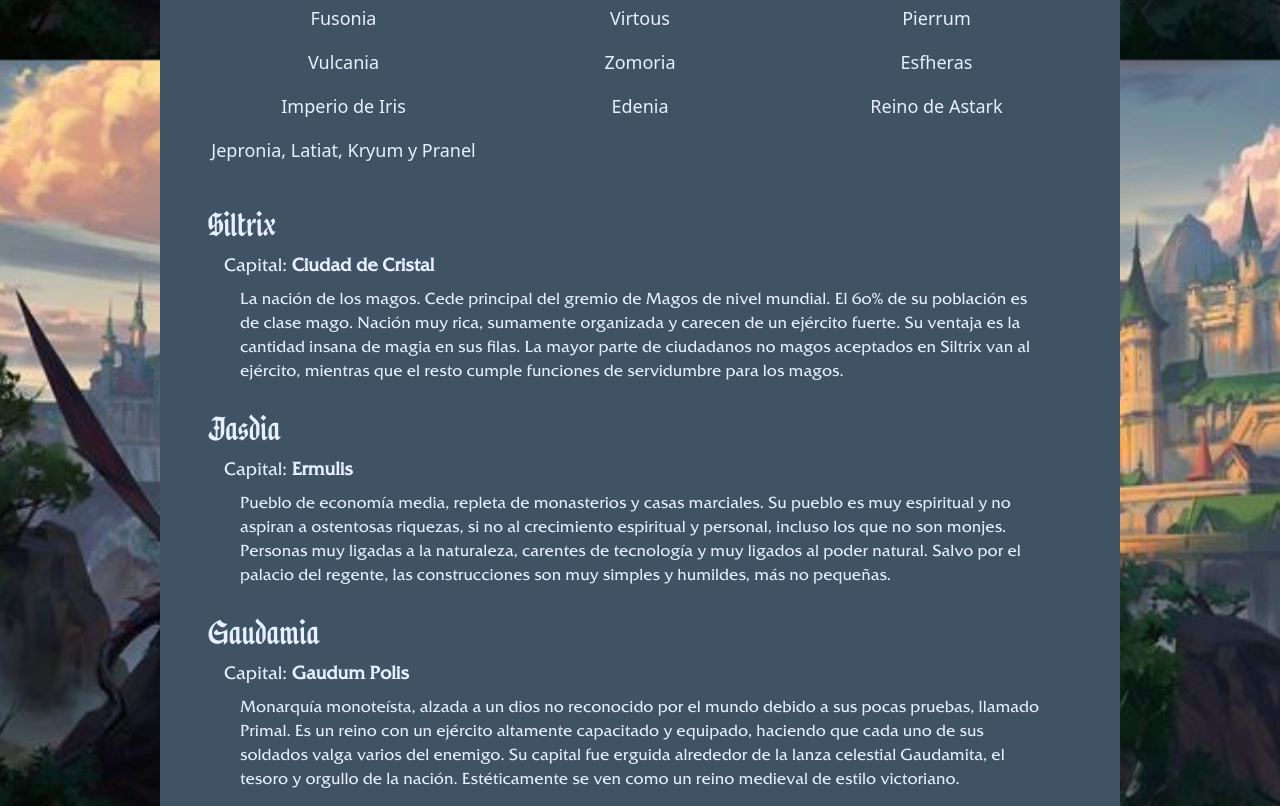
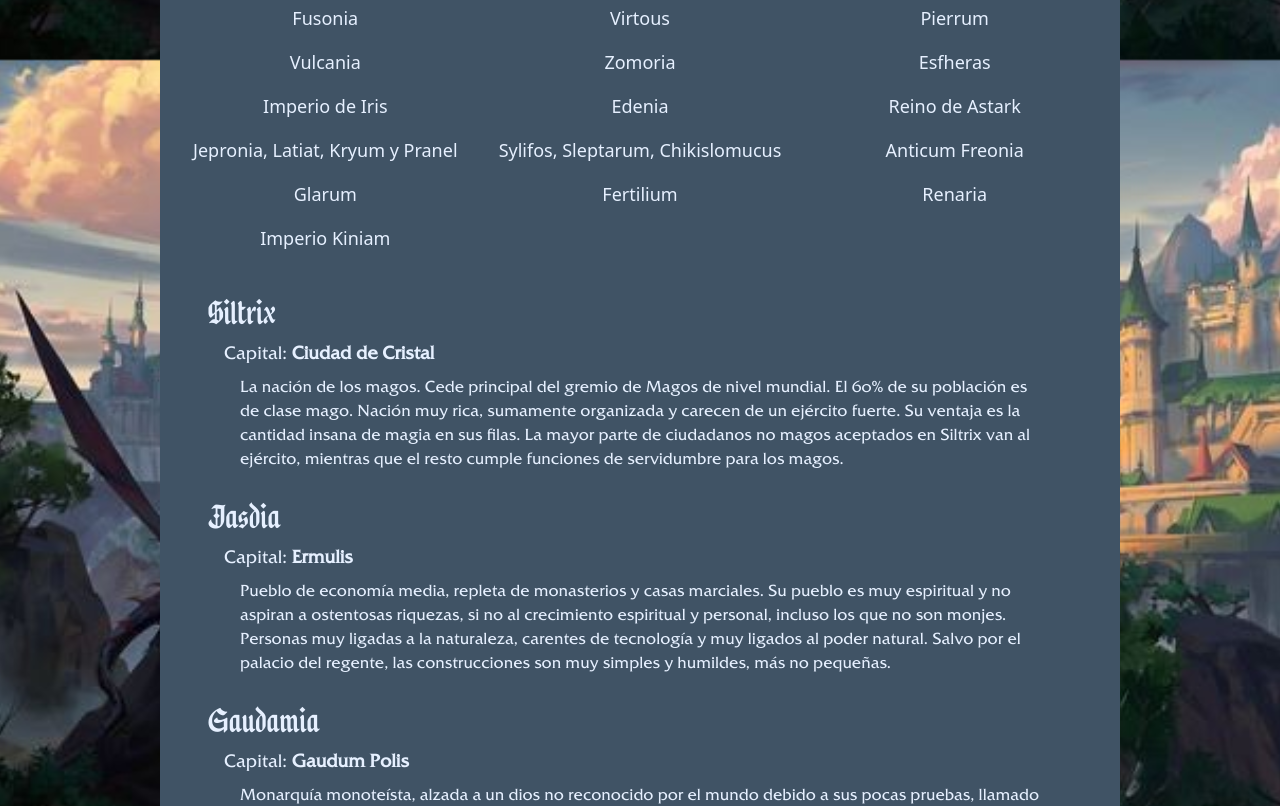
Before and after one commit to Aguss-Coder/proyecto2024-Busso-Garelli-Liebau-Luduena, a Next.js app: page /mapa in a window 1280 px wide. Shown: the part 740-1546 px from the top of the page. Built offline with nearby package versions, Linux system fonts and the light colour scheme.

Commit message:
finished map and handbook download start

```diff
--- a/app/manuales/page.tsx
+++ b/app/manuales/page.tsx
@@ -1,3 +1,19 @@
+'use client'
+
+import Link from "next/link";
+
 export default function Page() {
-  return <p className="text-principal-dark">Manuales</p>
+  return (
+    <main>
+      <div className={'content-background'}>
+        <section className="flex justify-center items-center">
+          <button className={` bg-principal-1`}>
+            <a download href="public/Manual de La leyenda de Nova Terra-1-2 copy.pdf">
+              Manual
+            </a>
+          </button>
+        </section>
+      </div>
+    </main>
+  )
 }
--- a/data/mapa.json
+++ b/data/mapa.json
@@ -108,5 +108,35 @@
     "name":"Jepronia, Latiat, Kryum y Pranel",
     "capital":"Varias",
     "description":"Eruditos por excelencia, y grandes cultivadores. Son los que piensan nuevas medidas políticas para la participación ciudadana en las decisiones. Más tolerantes a los errores, pero más severos ante los castigos por incumplir normas. Excelentes tiradores."
+  },
+  {
+    "name":"Sylifos, Sleptarum, Chikislomucus",
+    "capital":"Varias",
+    "description":"Grandes guerreros y pescadores. No aceptan los errores físicos, asesinando niños que nacen con malformaciones. Fomentan el uso de la fuerza para aplastar a los débiles. Poseen barcos muy débiles pero extremadamente rápidos. Muy religiosos."
+  },
+  {
+    "name":"Anticum Freonia",
+    "capital":"Nova Cetrum",
+    "description":"La nación más antigua del mundo. Sede de los vigilantes del firmamento, la orden de oráculos más antigua y poderosa del mundo. Están totalmente desligados al gremio de asesinos, pues ven como un crimen al utilizar la vida de las personas como una forma de ganarse la vida. Poseen una fuerte caballería."
+  },
+  {
+    "name":"Glarum",
+    "capital":"Kison",
+    "description":"Auto proclamada nación de la luz. Según su tradición el país del señor de la luz y la única nación merecedora de ser la que esté por encima del resto. Su egocentrismo es alto y esto genera una gran xenofobia hacia todos los países. Un país muy rico debido a las extremadamente grandes reservas de carbón y hierro de sus minas. A pesar de su apatía y sensación de grandeza, forman parte de la Alianza de Saturnus"
+  },
+  {
+    "name":"Fertilium",
+    "capital":"Rona",
+    "description":"El granero del mundo. El país con el suelo más fértil y productivo. Pudiendo generar comida para sí mismo y 9 naciones, siendo neutral y pacífico con todas las naciones del mundo, viven de producir y exportar comida en cantidades colosales.Existe una gran brecha económica entre terratenientes, políticos, jefes militares y el resto de la población. De igual forma, es el país con más oportunidades para las clases bajas de subir su estatus. Posee un ejército muy bien preparado."
+  },
+  {
+    "name":"Renaria",
+    "capital":"Bosvale",
+    "description":"La lanza se Saturnus. País con un gobierno militar estricto desde hace siglos. Poseen la mejor infantería de todas, más su armada y tiradores son muy mediocres. Se benefician del comercio para obtener recursos de todo tipo para su milicia. Dado las masacres ante la mayoría de los grupos que intentaron alzarse contra el gobierno militar, las personas ya se resignaron a liberarse"
+  },
+  {
+    "name":"Imperio Kiniam",
+    "capital":"Aratana Hajimari",
+    "description":"Originalmente parte del Imperio de Iris, pero tras la pérdida de los puertos imperiales en Egylia, se independizaron como un imperio nuevo. Se basan en la cultura japonesa y coreana. Con un gran poder naval y de caballería, las otras naciones del continente debieron rendirse y subordinarse al emperador. Pero tras su debilitamiento las otras naciones resurgieron y tomaron independencia de nuevo. Actualmente incluso forman parte de la Alianza de Saturnus."
   }
 ]
```
Also changed, not shown: 2 other files (tests, documents, lock files or other folders).
